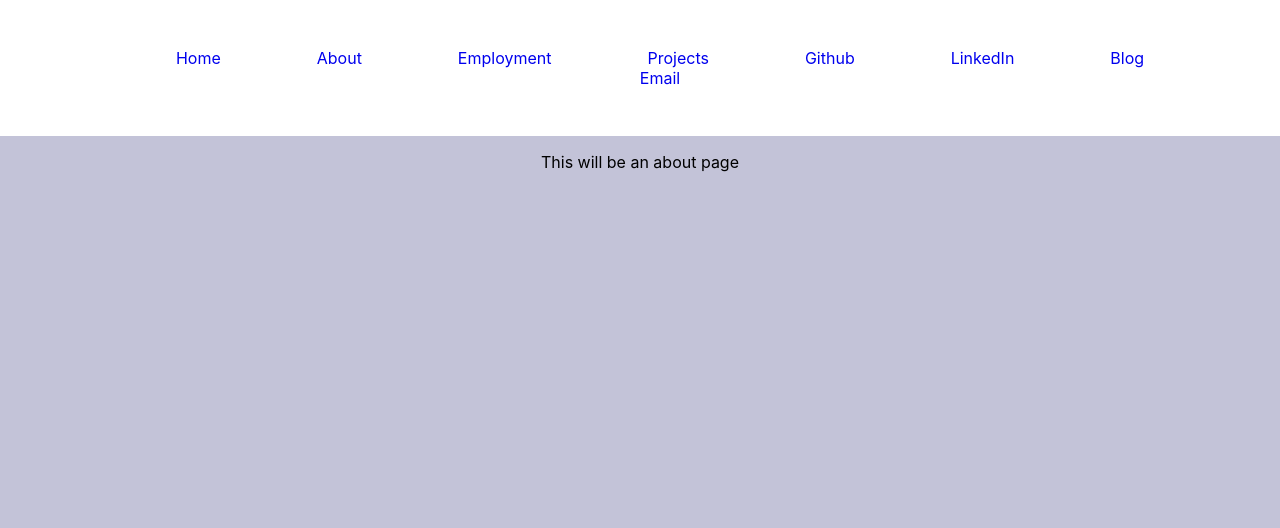
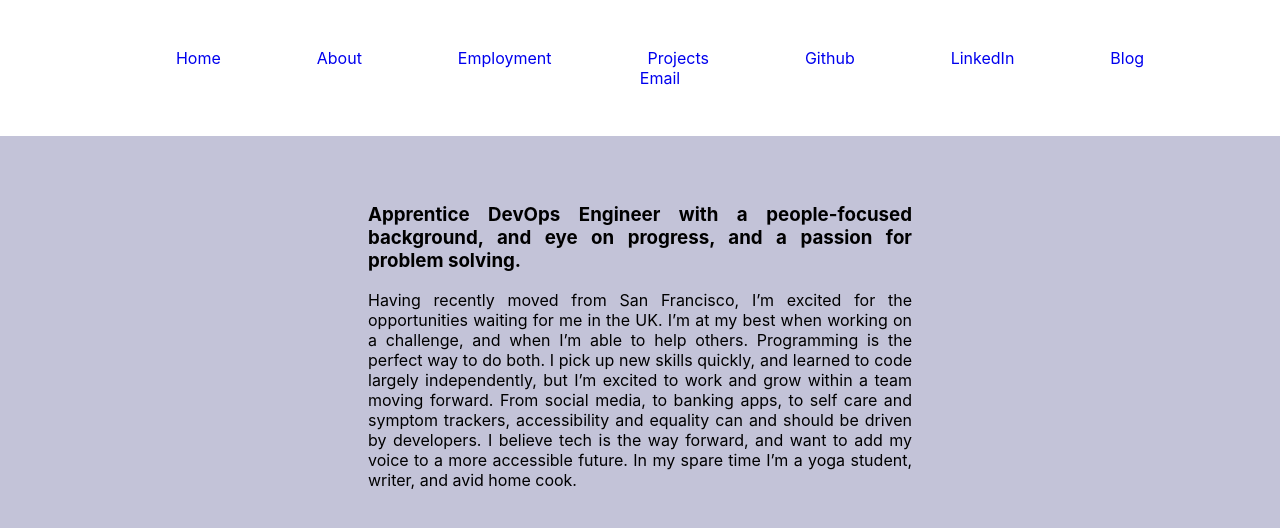
Before and after one commit to kaelaclement/digital-portfolio-challenge, a React (Create React App) app: page /about in a window 1280 px wide. Shown: the top 528 px of the page. Built offline with nearby package versions, Linux system fonts and the light colour scheme.

Commit message:
update about content and styles

```diff
--- a/src/App.css
+++ b/src/App.css
@@ -31,3 +31,9 @@
   /* text-decoration: underline; */
   text-transform: uppercase;
 }
+
+.about {
+  padding: 3em;
+  text-align: justify;
+  margin: 0 20em;
+}
--- a/src/components/About.js
+++ b/src/components/About.js
@@ -3,7 +3,8 @@ import React from 'react';
 const About = () => {
 	return (
 		<div className='about'>
-			<p>This will be an about page</p>
+			<h3>Apprentice DevOps Engineer with a people-focused background, and eye on progress, and a passion for problem solving.</h3>
+			<p>Having recently moved from San Francisco, I’m excited for the opportunities waiting for me in the UK. I’m at my best when working on a challenge, and when I’m able to help others. Programming is the perfect way to do both. I pick up new skills quickly, and learned to code largely independently, but I’m excited to work and grow within a team moving forward. From social media, to banking apps, to self care and symptom trackers, accessibility and equality can and should be driven by developers. I believe tech is the way forward, and want to add my voice to a more accessible future. In my spare time I’m a yoga student, writer, and avid home cook.</p>
 		</div>
 	)
 }
```
